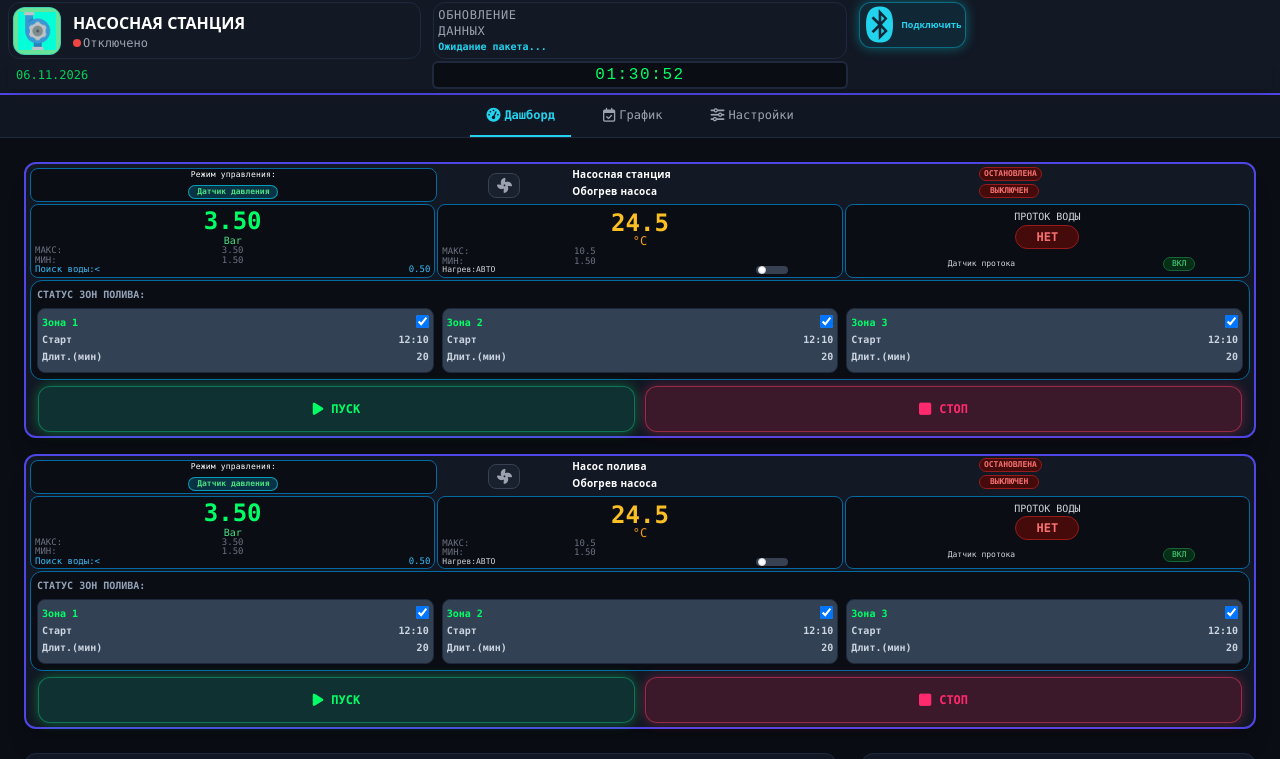
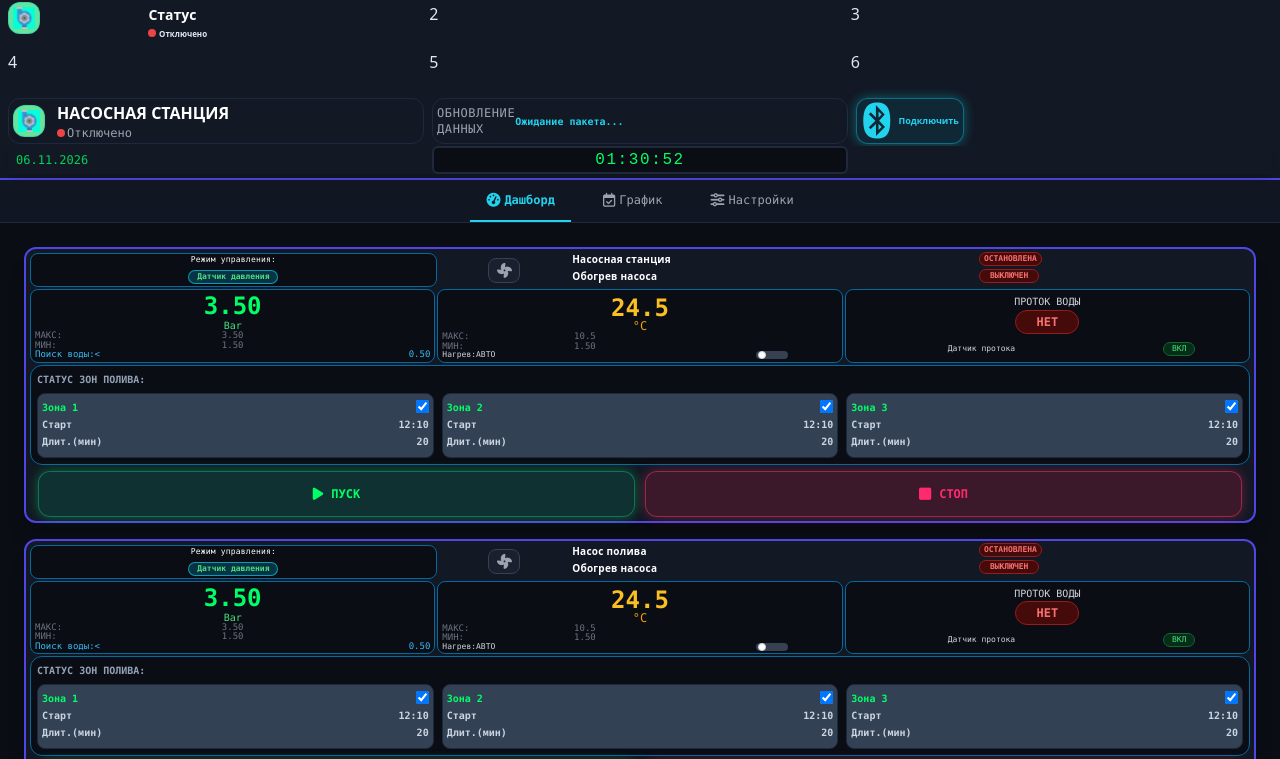
Before and after one commit to nsergey022/Web_Pump-v2, a plain HTML site: page index.html in a window 1280 px wide. Shown: the top 759 px of the page. Drawn offline with nearby package versions, Linux system fonts and the light colour scheme; a web font is replaced by a local one.

Commit message:
шапка редактир

```diff
--- a/index.html
+++ b/index.html
@@ -63,12 +63,38 @@
 top-0 z-50 shadow-md  ">
 
             <!--общий блок логотипа данные и кнопка соединения -->
-                                        <!-- <div class="flex justify-between space-x-1 "> -->
-<div  class="grid grid-cols-3 gap-3 "> <!-- class="grid grid-cols-1 sm:grid-cols-3 gap-3 md:gap-4" sm:grid-cols-3  md:gap-4-->
+            <div class="grid grid-cols-3 grid-rows-2 ">
+              <div class="grid grid-cols-6 grid-rows-2 ">
+                <div class="row-span-2 col-span-2 " >
+                    <div class="w-8 h-8 rounded-xl bg-cyan-950 border border-cyan-500/40 flex items-center justify-center shrink-0 p-1"
+                    style="background-color:#67e499 ;" >
+                    <img src=favicon.png />
+                     </div>
+                </div>
+                <div class="col-span-4 ">
+                    <span class=" font-bold text-[14px] text-white gap-1.5">Статус</span>
+                </div>
+                <div class="col-span-4 font-bold text-[10px] " >    <!-- кружок красный или зеленый -->
+                    <span id="statusIndicator" class="inline-block w-2 h-2 rounded-full bg-red-500"></span>
+                    <span id="statusText" class="text-[8px]">Отключено</span>
+                </div>
+
+              </div>
+                            <div>2</div>
+                            <div>3</div>
+                            <div>4</div>
+                            <div>5</div>
+                            <div>6</div>
+            </div>
+
+
+
+
+<div  class="grid grid-cols-3 gap-2 ">
                 <!--блок графики насоса картинка насоса -->
     <div class="flex items-center space-x-0.5 md:space-x-3 border border-cyber-border rounded-xl px-1 ">
 
-        <div class="w-12 h-12 rounded-xl bg-cyan-950 border border-cyan-500/40 flex items-center justify-center shrink-0 p-1"
+        <div class="w-8 h-8 rounded-xl bg-cyan-950 border border-cyan-500/40 flex items-center justify-center shrink-0 p-1"
             style="background-color:#67e499 ;" >
             <img src=favicon.png />
         </div>
@@ -83,14 +109,11 @@ top-0 z-50 shadow-md  ">
           </div>
     </div>
        <!-- блок обновления данных   -->
-       <div class="flex items-center  border border-cyber-border rounded-xl p-1 grid  grid-cols-1  ">
-        <!-- justify-between w-44 h-20  shadow-lg  bg-cyber-panel p-3.5 md:p-4-->
-   <div>
-   <span class="text-[10px] md:text-xs font-mono text-gray-400 uppercase tracking-wider"><p>Обновление<br> данных</p> </span>
-   </div>
-   <!-- text-xs md:text-sm -->
-   <div id="lastTelemetryTime" class=" flex text-[10px] text-cyan-400 font-mono font-bold items-center">Ожидание пакета...</div>
-   </div>
+       <div class="flex items-center  border border-cyber-border rounded-xl p-1   ">
+                <!-- justify-between w-44 h-20  shadow-lg  bg-cyber-panel p-3.5 md:p-4-->
+            <div><span class="text-[10px] md:text-xs font-mono text-gray-400 uppercase tracking-wider"><p>Обновление<br> данных</p> </span> </div>
+            <div id="lastTelemetryTime" class=" flex text-[10px] text-cyan-400 font-mono font-bold items-center">Ожидание пакета...</div>
+       </div>
     <!-- Кнопка подключения Bluetooth (Web BLE API)  значек блютуз -->
     <div>
          <!-- space-x-2 style="padding-left: 5px;"items-center-->
```
